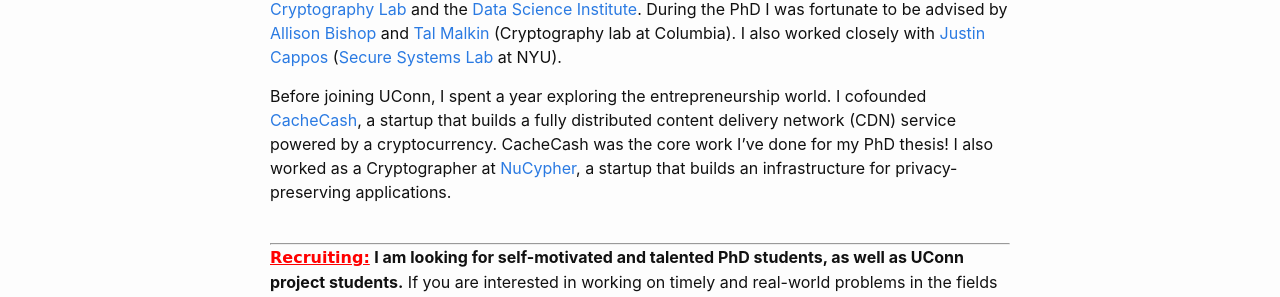
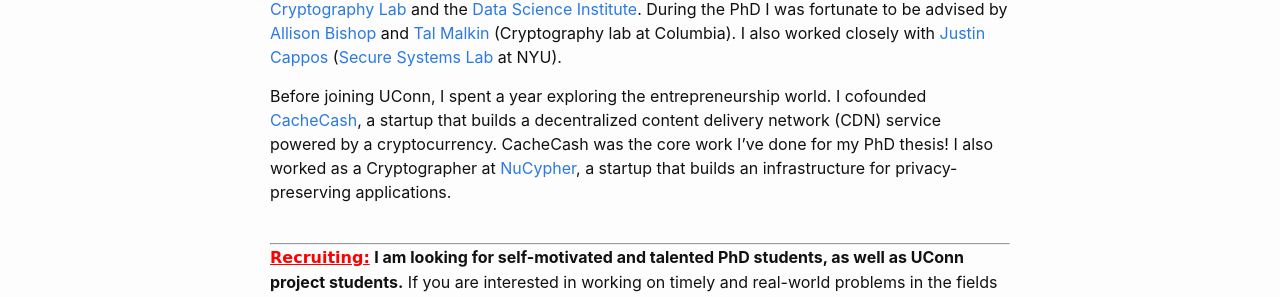
Before and after one commit to GhadaAlmashaqbeh/GhadaAlmashaqbeh.github.io, a Jekyll site: the page built from index.md, in a window 1280 px wide. Shown: the part 386-683 px from the top of the page. Built offline with Jekyll 4.4.1, drawn with Linux system fonts in a browser that asks for light colours.

Commit message:
edit bio

```diff
--- a/index.md
+++ b/index.md
@@ -21,7 +21,7 @@
 
 I am an assistant professor in the [Computer Science and Engineering](https://www.cse.uconn.edu/) department at UConn. My [research interests](/research/) cover cryptography, computer systems security, and privacy. I received my PhD in Computer Science from Columbia University in 2019, where I was a member of the [Cryptography Lab](http://www.cs.columbia.edu/crypto) and the [Data Science Institute](https://datascience.columbia.edu/). During the PhD I was fortunate to be advised by [Allison Bishop](https://www.thecomputersciencecomedian.com) and [Tal Malkin](http://www.cs.columbia.edu/~tal) (Cryptography lab at Columbia). I also worked closely with [Justin Cappos](https://ssl.engineering.nyu.edu/personalpages/jcappos/) ([Secure Systems Lab](https://ssl.engineering.nyu.edu) at NYU).
 
-Before joining UConn, I spent a year exploring the entrepreneurship world. I cofounded [CacheCash](https://cachecash.com), a startup that builds a fully distributed content delivery network (CDN) service powered by a cryptocurrency. CacheCash was the core work I've done for my PhD thesis! I also worked as a Cryptographer at [NuCypher](https://www.nucypher.com/), a startup that builds an infrastructure for privacy-preserving applications.
+Before joining UConn, I spent a year exploring the entrepreneurship world. I cofounded [CacheCash](https://cachecash.com), a startup that builds a decentralized content delivery network (CDN) service powered by a cryptocurrency. CacheCash was the core work I've done for my PhD thesis! I also worked as a Cryptographer at [NuCypher](https://www.nucypher.com/), a startup that builds an infrastructure for privacy-preserving applications.
 <br/>
 <br/>
 
```
